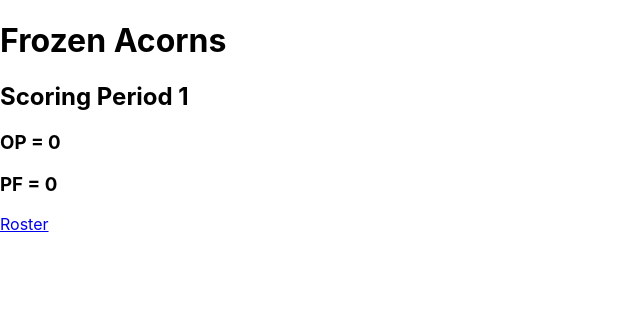
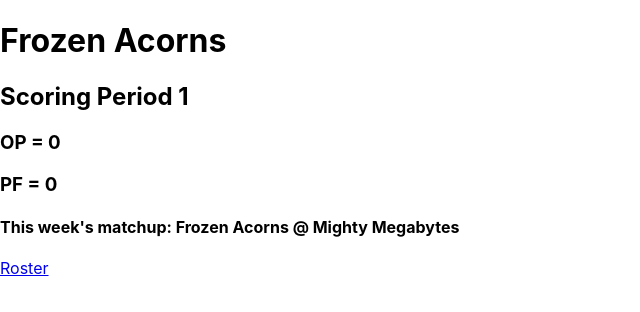
Before and after one commit to cMcVay/otter-league-22, a React (Create React App) app: page /Team/0 in a window 1280 px wide. Shown: the top 312 px of the page, without its empty margins (0-640 px from the left). Built offline with nearby package versions, Linux system fonts and the light colour scheme.

Commit message:
calculated totals

```diff
--- a/src/components/AddStats.js
+++ b/src/components/AddStats.js
@@ -1,14 +1,23 @@
 import rawPlayers from "./Players";
 import rawStatsSP1 from "./stats/SP1stats";
 
+
 rawPlayers.map(player => {
-    player.log = [null, null];
-    player.op = [null, null]
+    player.log = [];
+    player.op = [];
+    player.tot = [];
 });
+rawPlayers.map(player => {
+    for (let i = 0; i < 20; i++) {
+        player.log.push(null);
+        player.op.push(null);
+        player.tot.push(null);
+    }
+})
 
 rawStatsSP1.map(player => {
     rawPlayers[parseInt(player.id)].log.splice(0, 1, player.game);
-    rawPlayers[parseInt(player.id)].op.splice(0, 1, player.OP)
+    rawPlayers[parseInt(player.id)].op.splice(0, 1, player.OP);
 })
 
 let Players = rawPlayers;
--- /dev/null
+++ b/src/components/AddTotals.js
@@ -0,0 +1,23 @@
+import Players from "./AddStats";
+import adjTeams from "./stats/FindTeamStats";
+
+Players.map(player => {
+    let playersTeam = adjTeams.find(team => team.name === player.otter)
+    let delta = parseInt(player.op[0]) - playersTeam.OppoPF[0]
+    Players[parseInt(player.id)].tot.splice(0, 1, delta)
+});
+
+adjTeams.map(team => {
+        for (let i=0; i<20; i++){
+            let thesePlayers = [...Players].filter(player => player.otter === team.name && !player.pos.includes("P"));
+            let TotSum = 0;
+            thesePlayers.map(player => {
+                if (player.tot[i]) {TotSum = parseInt(player.tot[i]) + TotSum}
+        })
+        team.TOT.push(TotSum);
+        }
+    })
+
+let finalTeams = adjTeams;
+
+export {Players , finalTeams};
--- /dev/null
+++ b/src/components/RawSchedule.js
@@ -0,0 +1,18 @@
+let rawSchedule = [
+    [
+        {
+            away: "0",
+            home: "3"
+        },
+        {
+            away: "1",
+            home: "4"
+        },
+        {
+            away: "2",
+            home: "5"
+        },
+    ]
+];
+
+export default rawSchedule;
--- a/src/components/Roster.js
+++ b/src/components/Roster.js
@@ -1,11 +1,11 @@
 import React from "react";
 import {useParams} from "react-router-dom";
-import Teams from './Teams';
-import Players from './AddStats';
+
+import {Players, finalTeams} from './AddTotals';
 
 function Roster() {
     let {teamID} = useParams()
-    let team = Teams.find(team => team.id === teamID)
+    let team = finalTeams.find(team => team.id === teamID)
     return (
         <div>
             <h1>{team.name} Roster</h1>
--- a/src/components/TeamPage.js
+++ b/src/components/TeamPage.js
@@ -1,17 +1,24 @@
 import React from "react";
 import { Routes, Route, useParams, Link } from "react-router-dom";
-import Teams from "./stats/FindTeamStats";
+
 import ScoringPeriod from "./stats/ScoringPeriod";
+import rawSchedule from "./RawSchedule";
+import {finalTeams} from "./AddTotals";
 
 function TeamPage() {
     let { teamID } = useParams();
-    let team = Teams.find(team => team.id === teamID)
+    let team = finalTeams.find(team => team.id === teamID)
+    let matchup = [...rawSchedule][ScoringPeriod].filter(match => match.home === team.id || match.away === team.id);
+    let away = finalTeams.find(team => team.id === matchup[0].away);
+    let home = finalTeams.find(team => team.id === matchup[0].home);
+
     return (
         <div>
             <h1>{team.name}</h1>
             <h2>Scoring Period {ScoringPeriod+1}</h2>
             <h3>OP = {team.OP[ScoringPeriod]}</h3>
             <h3>PF = {team.PF[ScoringPeriod]}</h3>
+            <h4>This week's matchup: {away.name} @ {home.name}</h4>
             <nav>
                 <Link to={`/Roster/${teamID}`}>Roster</Link>
             </nav>
--- a/src/components/stats/FindTeamStats.js
+++ b/src/components/stats/FindTeamStats.js
@@ -1,31 +1,50 @@
 import Teams from "../Teams";
 import Players from "../AddStats";
+import rawSchedule from "../RawSchedule";
 
 Teams.map(team => {
     team.OP = [];
     team.PF = [];
     team.TOT = [];
+    team.OppoPF = [];
 })
 Teams.map(team => {
-    let thesePlayers = [...Players].filter(player => player.otter === team.name && !player.pos.includes("P"));
-    let opSum = 0;
-    thesePlayers.map(player => {
-        if (player.op[0]) {opSum = parseInt(player.op[0]) + opSum}
-    })
-    team.OP.push(opSum);
+    for (let i=0; i<20; i++){
+        let thesePlayers = [...Players].filter(player => player.otter === team.name && !player.pos.includes("P"));
+        let opSum = 0;
+        thesePlayers.map(player => {
+            if (player.op[i]) {opSum = parseInt(player.op[i]) + opSum}
+        })
+        team.OP.push(opSum);
+    }
+})
 
-    })
 
 Teams.map(team => {
+    for (let i=0; i<20; i++){
         let thesePlayers = [...Players].filter(player => player.otter === team.name && player.pos.includes("P"));
         let opSum = 0;
         thesePlayers.map(player => {
-            if (player.op[0]) {opSum = parseInt(player.op[0]) + opSum}
+            if (player.op[i]) {opSum = parseInt(player.op[i]) + opSum}
         })
         team.PF.push(Math.floor(opSum/5));
-
+    }
         })
 
+Teams.map(team => {
+    for (let i=0; i<20; i++){
+    let matchup = [...rawSchedule][0].filter(match => match.home === team.id || match.away === team.id);
+    let away = Teams.find(group => group.id === matchup[0].away);
+    let home = Teams.find(group => group.id === matchup[0].home);
+    if (away.id === team.id) {
+        team.OppoPF.push(home.PF[0])
+    } else {team.OppoPF.push(away.PF[0])}
+}});
+
+
+
+let adjTeams = Teams
 console.log(Teams);
 
-export default Teams;
+
+export default adjTeams;
```
